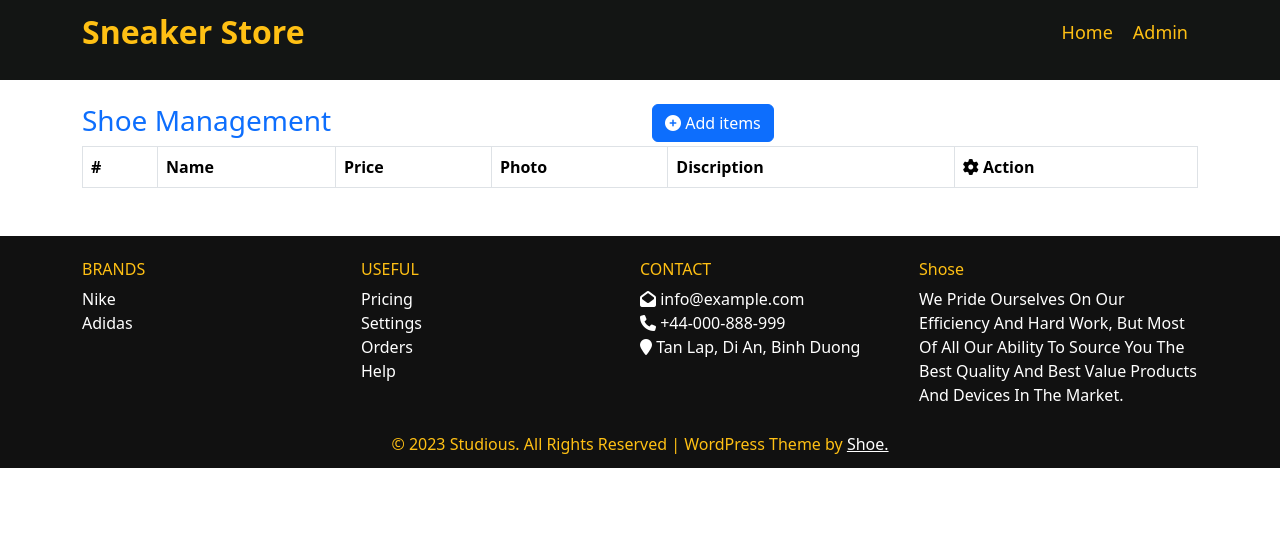
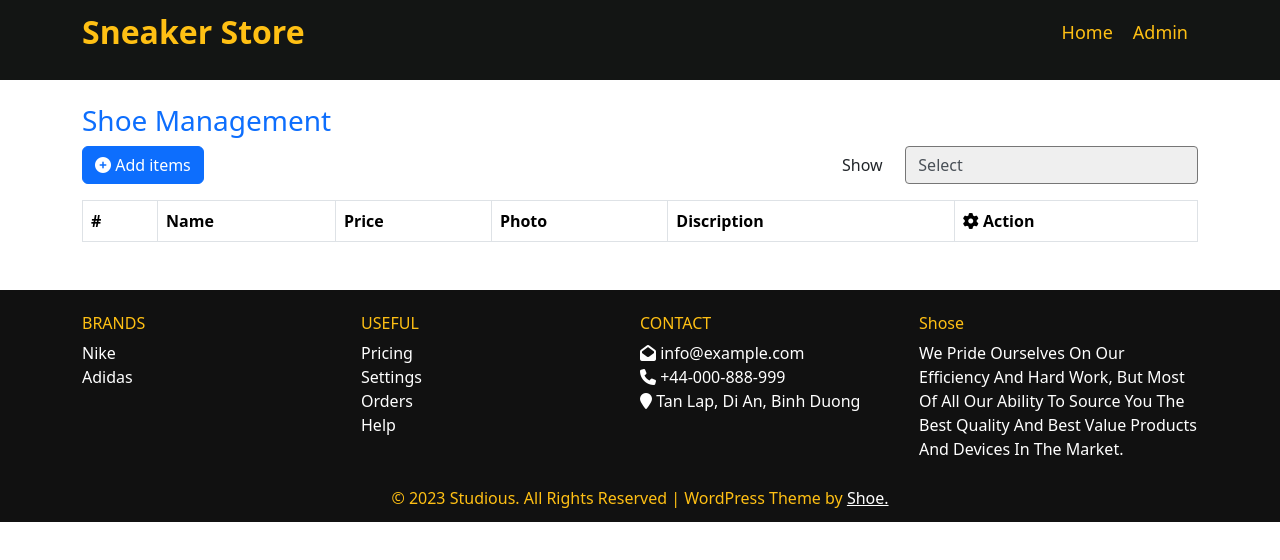
Before and after one commit to ThachTy/BC56_CapstoneJS_Nhom1, a plain HTML site: page view/admin.html in a window 1280 px wide. Drawn offline with nearby package versions, Linux system fonts and the light colour scheme.

Commit message:
Update html & css admin

```diff
--- a/assets/css/admin.css
+++ b/assets/css/admin.css
@@ -314,3 +314,18 @@ footer .copyright-footer a {
 footer .copyright-footer a:hover, footer .copyright-footer afocus {
   color: #fee715;
 }/*# sourceMappingURL=admin.css.map */
+.custom-select {
+  display: inline-block;
+  width: 100%;
+  height: calc(1.5em + .75rem + 2px);
+  padding: .375rem 1.75rem .375rem .75rem;
+  font-size: 1rem;
+  font-weight: 400;
+  line-height: 1.5;
+  color: #495057;
+  vertical-align: middle;
+  border-radius: .25rem;
+  -webkit-appearance: none;
+  -moz-appearance: none;
+  appearance: none;
+}
--- a/view/admin.html
+++ b/view/admin.html
@@ -59,19 +59,32 @@
         <div class="form_cart container">
             <div class="card-header myCardHeader mt-4">
                 <div class="row">
-                    <div class="col-md-6">
+                    <div class="col-md-8">
                         <h3 class="text-left text-primary font-weight-bold">
                             Shoe Management
                         </h3>
                     </div>
-                    <div class="col-md-6 text-right">
+                    <div class="col-md-8 text-right">
                         <button class="btn btn-primary" data-bs-toggle="modal" data-bs-target="#myModal">
                             <i class="fa-solid fa-circle-plus"></i> Add items
                         </button>
                     </div>
+                    <div class="col-md-4">
+                        <div class="form-group row">
+                            <label for="selLoai" class="col-sm-2 col-form-label">Show</label>
+                            <div class="col-sm-10">
+                                <select class="custom-select" id="selLoai">
+                                    <option selected>Select</option>
+                                    <option value="all">All</option>
+                                    <option value="loai1">Nike</option>
+                                    <option value="loai2">Adidas</option>
+                                </select>
+                            </div>
+                        </div>
+                    </div>
                 </div>
             </div>
-            <table class="table table-bordered table-hover myTable mb-5">
+            <table class="table table-bordered table-hover myTable mb-5 mt-3">
                 <thead class="text-primary">
                     <tr>
                         <th>#</th>
@@ -98,6 +111,15 @@
                             <div class="form-group w-100">
                                 <div class="input-group">
                                     <div class="input-group-prepend">
+                                        <span class="input-group-text"><i class="fa-solid fa-id-badge"></i></span>
+                                    </div>
+                                    <input type="text" name="id" id="idName" class="form-control input-sm" placeholder="ID" />
+                                </div>
+                                <span class="sp-thongbao" id="tbID"></span>
+                            </div>
+                            <div class="form-group w-100">
+                                <div class="input-group">
+                                    <div class="input-group-prepend">
                                         <span class="input-group-text"><i
                                                 class="fa-solid fa-mobile-screen-button"></i></span>
                                     </div>
@@ -113,29 +135,17 @@
                                         <span class="input-group-text"><i class="fa-solid fa-dollar-sign"></i></span>
                                     </div>
                                     <input type="number" name="price" id="price" class="form-control input-sm"
-                                        placeholder="price" />
+                                        placeholder="Price" />
                                 </div>
                                 <span class="sp-thongbao" id="tbPrice"></span>
                             </div>
-
-                            <div class="form-group w-100">
-                                <div class="input-group">
-                                    <div class="input-group-prepend">
-                                        <span class="input-group-text"><i class="fa-solid fa-shoe-prints"></i></span>
-                                    </div>
-                                    <input type="number" name="type" id="type" class="form-control input-sm"
-                                        placeholder="type" />
-                                </div>
-                                <span class="sp-thongbao" id="tbType"></span>
-                            </div>
-
                             <div class="form-group w-100">
                                 <div class="input-group">
                                     <div class="input-group-prepend">
                                         <span class="input-group-text"><i class="fa-solid fa-percent"></i></span>
                                     </div>
                                     <input type="text" name="discount" id="discount" class="form-control input-sm"
-                                        placeholder="discount" />
+                                        placeholder="Discount" />
                                 </div>
                                 <span class="sp-thongbao" id="tbDiscount"></span>
                             </div>
@@ -146,7 +156,7 @@
                                         <span class="input-group-text"><i class="fa-solid fa-signal"></i></span>
                                     </div>
                                     <input type="text" name="status" id="status" class="form-control input-sm"
-                                        placeholder="Front Camera" />
+                                        placeholder="Status" />
                                 </div>
                                 <span class="sp-thongbao" id="tbStatus"></span>
                             </div>
@@ -157,7 +167,7 @@
                                         <span class="input-group-text"><i class="fa-regular fa-image"></i></span>
                                     </div>
                                     <input type="text" name="img" id="imgLink" class="form-control input-sm"
-                                        placeholder="img Link" />
+                                        placeholder="Img Link" />
                                 </div>
                                 <span class="sp-thongbao" id="tbImgLink"></span>
                             </div>
```
